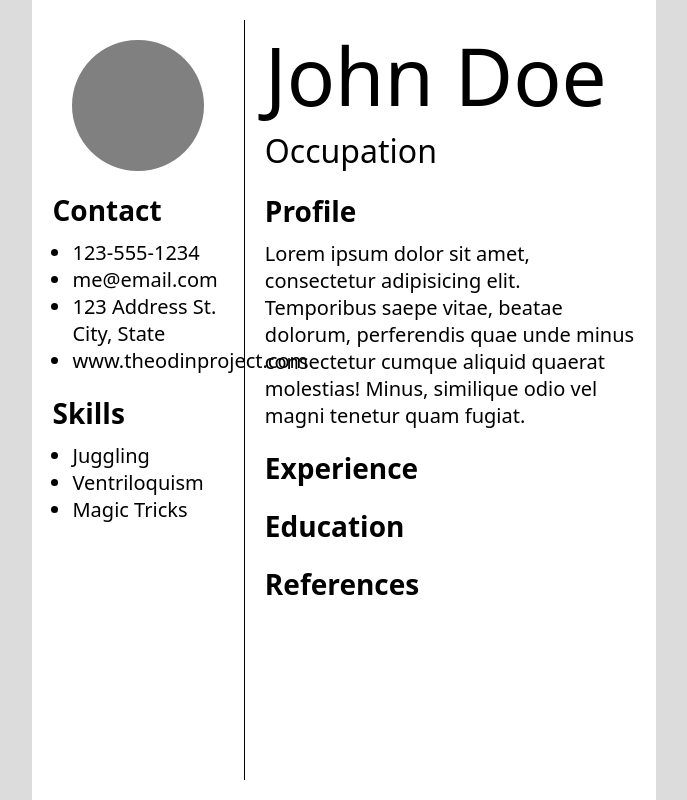
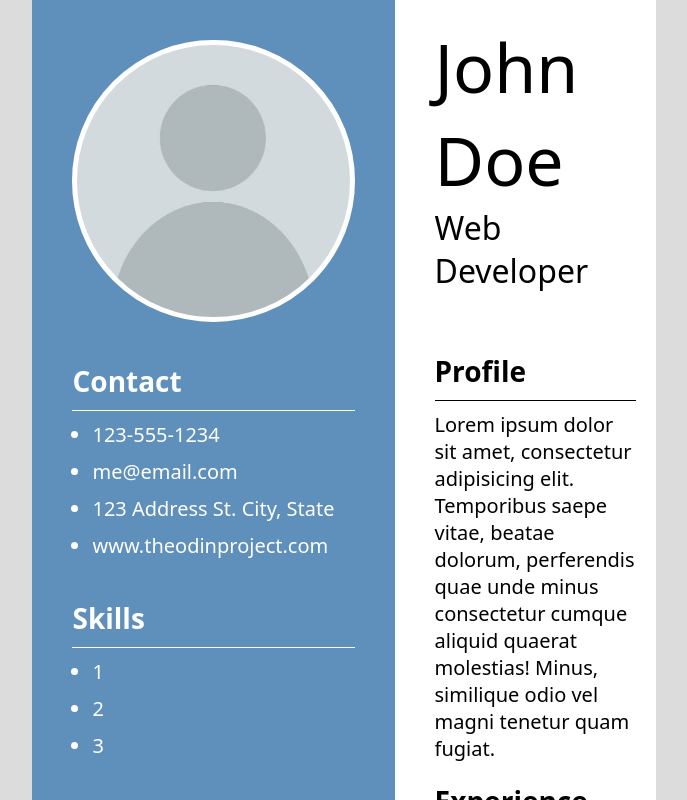
Before and after one commit to scojr/cv-app, a React (Vite) app: page / in a window 1280 px wide. Shown: the top 800 px of the page, without its empty margins (296-983 px from the left). Built offline with nearby package versions, Linux system fonts and the light colour scheme.

Commit message:
Add Section component, improve layout

```diff
--- a/src/Document.css
+++ b/src/Document.css
@@ -1,19 +1,20 @@
 .document {
+  --accent-color: #5f8fbb;
   aspect-ratio: 1 / 1.284;
   height: 100vh;
   width: min-content;
   background-color: white;
 
   display: grid;
-  grid-template-columns: 33% 1fr;
+  grid-template-columns: max-content 1fr;
   gap: 1rem;
-  padding: 1rem;
 
 }
 
 aside {
-  border-right: 1px solid black;
-  padding-right: 1rem;
+  padding: 2rem;
+  background-color: var(--accent-color);
+  color: white;
 
   section {
     margin-bottom: 1rem;
@@ -22,27 +23,36 @@ aside {
       font-size: 1.4rem;
       font-weight: bold;
       margin-bottom: 0.5rem;
+      margin-top: 2rem;
     }
 
     ul {
       list-style: initial;
 
       li {
-        margin-left: 1rem;
+        margin: 0.5rem 1rem;
       }
     }
+  }
+
+  .separator {
+    border-bottom: 1px solid white;
   }
 }
 
 main {
+  padding: 1rem;
+
   header {
     h1 {
-      font-size: 4rem;
+      font-size: 3.4rem;
     }
 
     h2 {
       font-size: 1.6rem;
     }
+
+    margin-bottom: 3rem;
   }
 
   section {
@@ -54,11 +64,23 @@ main {
       margin-bottom: 0.5rem;
     }
   }
+
+  .separator {
+    border-bottom: 1px solid black;
+  }
 }
 
 .avatar {
   aspect-ratio: 1/1;
   border-radius: 100%;
   background-color: grey;
-  margin: 1rem;
+  background-image: url('./assets/avatar-placeholder.jpg');
+  background-position: center;
+  background-size: contain;
+  border: 0.25rem solid white;
+  margin-bottom: 2rem;
 }
+
+.separator {
+  margin-bottom: 0.5rem;
+}
--- a/src/Document.jsx
+++ b/src/Document.jsx
@@ -1,46 +1,46 @@
 import './Document.css'
+
+const user = {
+  name: 'John Doe',
+  occupation: 'Web Developer',
+  profile: 'Lorem ipsum dolor sit amet, consectetur adipisicing elit. Temporibus saepe vitae, beatae dolorum, perferendis quae unde minus consectetur cumque aliquid quaerat molestias! Minus, similique odio vel magni tenetur quam fugiat.'
+}
 
 export default function Document() {
   return (
     <div className="document">
       <aside>
         <div className="avatar"></div>
-        <section className="contact">
-          <h3>Contact</h3>
-          <ul>
-            <li>123-555-1234</li>
-            <li>me@email.com</li>
-            <li>123 Address St. City, State</li>
-            <li>www.theodinproject.com</li></ul>
-        </section>
-        <section className="skills">
-          <h3>Skills</h3>
-          <ul>
-            <li>Juggling</li>
-            <li>Ventriloquism</li>
-            <li>Magic Tricks</li>
-          </ul>
-        </section>
+        <Section heading='Contact' array={['123-555-1234', 'me@email.com', '123 Address St. City, State', 'www.theodinproject.com']}></Section>
+        <Section heading="Skills" array={[1, 2, 3]} ></Section>
       </aside>
       <main>
         <header>
-          <h1 className="client-name">John Doe</h1>
-          <h2 className="occupation-title">Occupation</h2>
+          <h1 className="client-name">{user.name}</h1>
+          <h2 className="occupation-title">{user.occupation}</h2>
         </header>
-        <section className="profile">
-          <h3 >Profile</h3>
-          <p >Lorem ipsum dolor sit amet, consectetur adipisicing elit. Temporibus saepe vitae, beatae dolorum, perferendis quae unde minus consectetur cumque aliquid quaerat molestias! Minus, similique odio vel magni tenetur quam fugiat.</p>
-        </section>
-        <section className="experience">
-          <h3>Experience</h3>
-        </section>
-        <section className="education">
-          <h3>Education</h3>
-        </section>
-        <section className="References">
-          <h3>References</h3>
-        </section>
+        <Section heading='Profile' text={user.profile}></Section>
+        <Section heading='Experience'></Section>
+        <Section heading='Education'></Section>
+        <Section heading='References'></Section>
       </main>
     </div>
   )
 }
+
+function Section({ heading, text, array }) {
+  const textContent = text ? <p>{text}</p> : null;
+  let list = null;
+  if (array) {
+    const arrayList = array.map((item) => <li key={item}>{item}</li>)
+    list = <ul>{arrayList}</ul>
+  }
+  return (
+    <section>
+      <h3>{heading}</h3>
+      <div className="separator"></div>
+      {textContent}
+      {list}
+    </section>
+  )
+}
```
Also changed, not shown: src/Sidebar.jsx (+8 -0 lines), src/placeholder-data.js (added, +18 -0 lines), src/assets/avatar-placeholder.jpg (added).
